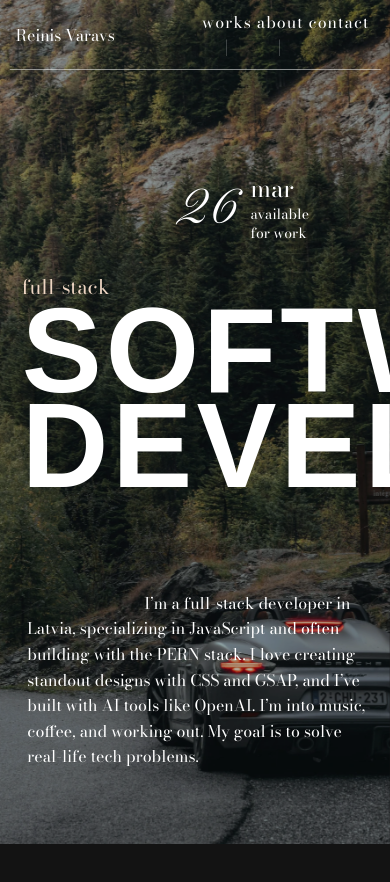
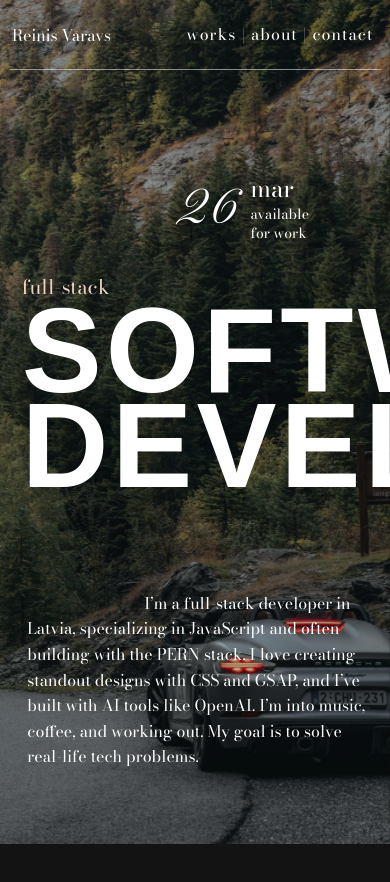
Before and after one commit to reinisvaravs/portfolio, a React (Vite) app: page / in a window 390 px wide. Shown: the top 882 px of the page. Built offline with nearby package versions, Linux system fonts and the light colour scheme; a web font is replaced by a local one.

Commit message:
header btns fix

```diff
--- a/src/styles/header.css
+++ b/src/styles/header.css
@@ -119,9 +119,10 @@ header ul li button {
     align-items: flex-start;
     justify-content: center;
     line-height: 20px;
+    width: 40%;
   }
-  header {
-    padding: 0 4%;
+  header nav {
+    width: 60%;
   }
 }
 
@@ -130,3 +131,12 @@ header ul li button {
     display: none;
   }
 }
+
+@media screen and (max-width: 350px) {
+  .name {
+    font-size: 14px;
+  }
+  header ul li button {
+    font-size: 14px;
+  }
+}
```
